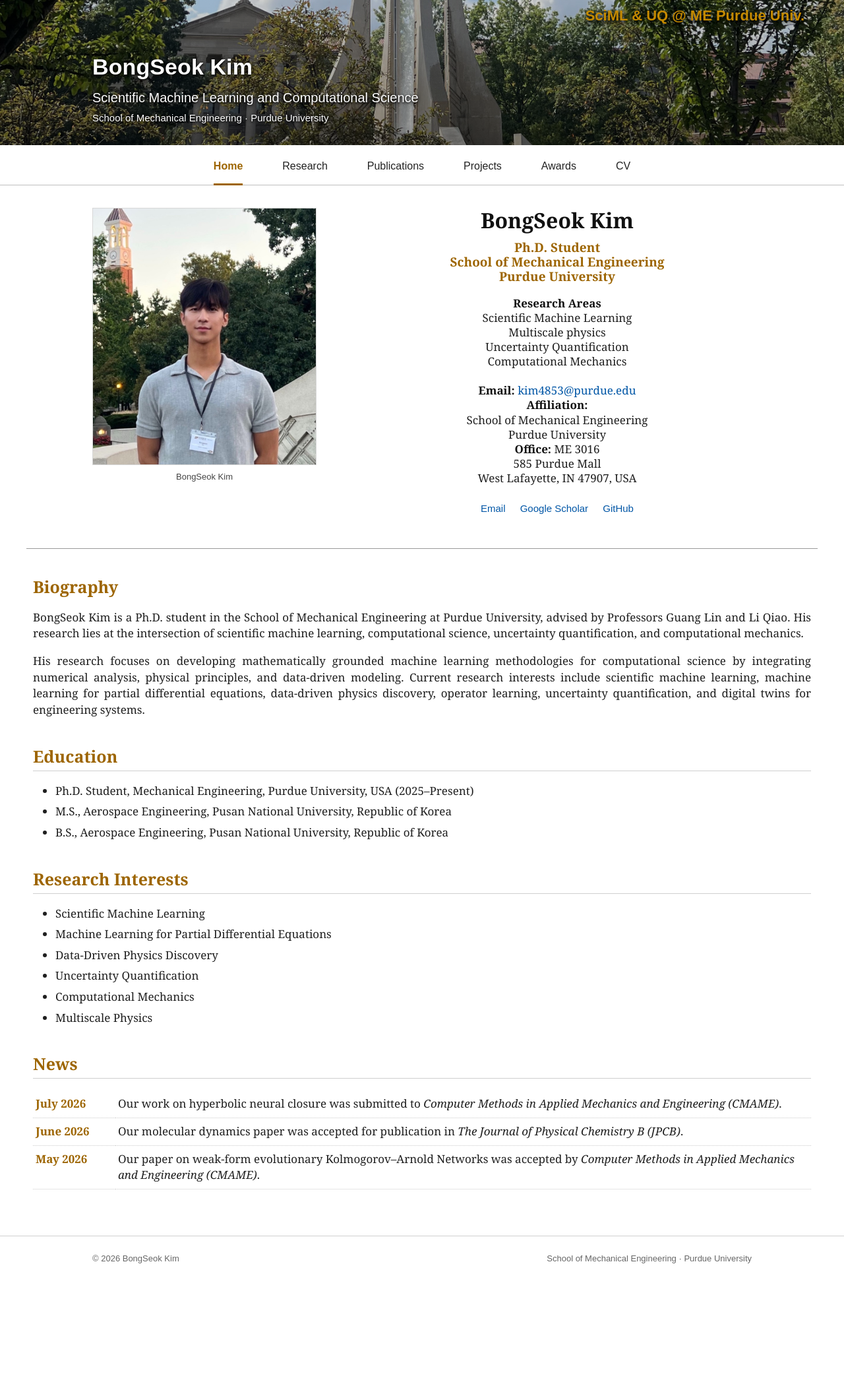
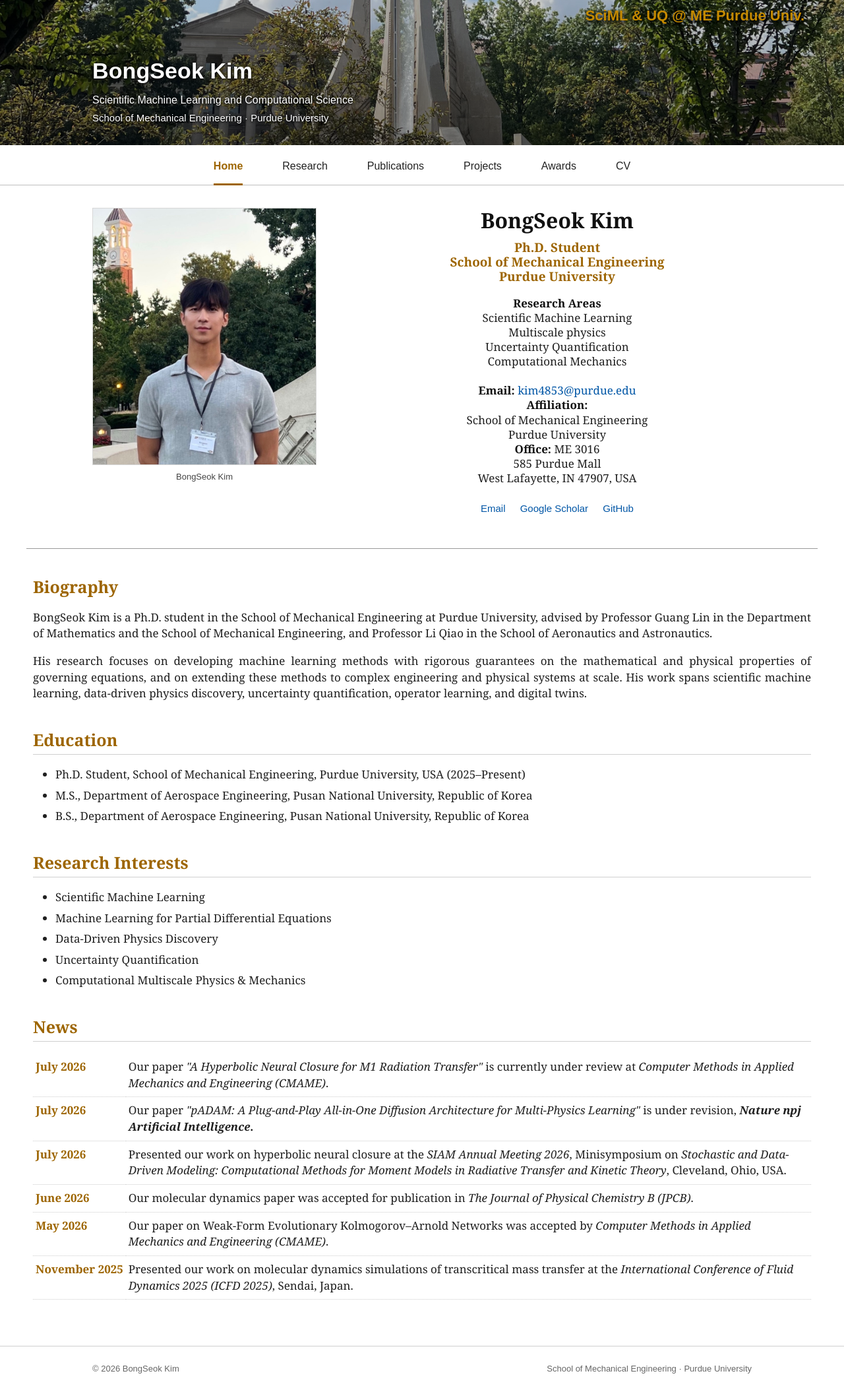
Before and after one commit to Kim4853/Kim4853.github.io, a Jekyll site: the page built from index.md, in a window 1280 px wide. Shown: the whole page at 66% size. Built offline with Jekyll 4.4.1, drawn with Linux system fonts in a browser that asks for light colours; before the commit the page ends 1943 px from its top, so only the background shows below that.

Commit message:
Update homepage news

```diff
--- a/assets/css/style.css
+++ b/assets/css/style.css
@@ -145,7 +145,7 @@ a:hover {
   margin-top: 8px;
 
   font-family: Arial, Helvetica, sans-serif;
-  font-size: 20px;
+  font-size: 16px;
   font-weight: 500;
 
   text-shadow:
--- a/index.md
+++ b/index.md
@@ -85,11 +85,11 @@ permalink: /
     <h2>Biography</h2>
 
     <p>
-      BongSeok Kim is a Ph.D. student in the School of Mechanical Engineering at Purdue University, advised by Professors Guang Lin and Li Qiao. His research lies at the intersection of scientific machine learning, computational science, uncertainty quantification, and computational mechanics.
+    BongSeok Kim is a Ph.D. student in the School of Mechanical Engineering at Purdue University, advised by Professor Guang Lin in the Department of Mathematics and the School of Mechanical Engineering, and Professor Li Qiao in the School of Aeronautics and Astronautics.
     </p>
 
     <p>
-      His research focuses on developing mathematically grounded machine learning methodologies for computational science by integrating numerical analysis, physical principles, and data-driven modeling. Current research interests include scientific machine learning, machine learning for partial differential equations, data-driven physics discovery, operator learning, uncertainty quantification, and digital twins for engineering systems.
+    His research focuses on developing machine learning methods with rigorous guarantees on the mathematical and physical properties of governing equations, and on extending these methods to complex engineering and physical systems at scale. His work spans scientific machine learning, data-driven physics discovery, uncertainty quantification, operator learning, and digital twins.
     </p>
 
   </section>
@@ -101,17 +101,17 @@ permalink: /
     <ul class="degree-list">
 
       <li>
-        Ph.D. Student, Mechanical Engineering,
+        Ph.D. Student, School of Mechanical Engineering,
         Purdue University, USA (2025–Present)
       </li>
 
       <li>
-        M.S., Aerospace Engineering,
+        M.S., Department of Aerospace Engineering,
         Pusan National University, Republic of Korea
       </li>
 
       <li>
-        B.S., Aerospace Engineering,
+        B.S., Department of Aerospace Engineering,
         Pusan National University, Republic of Korea
       </li>
 
@@ -142,12 +142,9 @@ permalink: /
       </li>
 
       <li>
-        Computational Mechanics
+        Computational Multiscale Physics & Mechanics
       </li>
 
-      <li>
-        Multiscale Physics
-      </li>
 
     </ul>
 
@@ -155,44 +152,82 @@ permalink: /
 
   <section>
 
-    <h2>News</h2>
+<h2>News</h2>
 
-    <table class="news-table">
+<table class="news-table">
 
-      <tr>
-        <td class="news-date">
-          July 2026
-        </td>
+  <tr>
+    <td class="news-date">
+      July 2026
+    </td>
 
-        <td>
-          Our work on hyperbolic neural closure was submitted to
-          <i>Computer Methods in Applied Mechanics and Engineering (CMAME)</i>.
-        </td>
-      </tr>
+    <td>
+      Our paper <i>"A Hyperbolic Neural Closure for M1 Radiation Transfer"</i>
+      is currently under review at
+      <i>Computer Methods in Applied Mechanics and Engineering (CMAME)</i>.
+    </td>
+  </tr>
 
-      <tr>
-        <td class="news-date">
-          June 2026
-        </td>
+  <tr>
+    <td class="news-date">
+      July 2026
+    </td>
 
-        <td>
-          Our molecular dynamics paper was accepted for publication in
-          <i>The Journal of Physical Chemistry B (JPCB)</i>.
-        </td>
-      </tr>
+    <td>
+      Our paper <i>"pADAM: A Plug-and-Play All-in-One Diffusion Architecture for Multi-Physics Learning"</i>
+      is under revision,
+      <b><i>Nature npj Artificial Intelligence</i>.</b>
+    </td>
+  </tr>
 
-      <tr>
-        <td class="news-date">
-          May 2026
-        </td>
+  <tr>
+    <td class="news-date">
+      July 2026
+    </td>
 
-        <td>
-          Our paper on weak-form evolutionary Kolmogorov–Arnold Networks was accepted by
-          <i>Computer Methods in Applied Mechanics and Engineering (CMAME)</i>.
-        </td>
-      </tr>
+    <td>
+      Presented our work on hyperbolic neural closure at the
+      <i>SIAM Annual Meeting 2026</i>,
+      Minisymposium on <i>Stochastic and Data-Driven Modeling: Computational Methods for Moment Models in Radiative Transfer and Kinetic Theory</i>,
+      Cleveland, Ohio, USA.
+    </td>
+  </tr>
 
-    </table>
+  <tr>
+    <td class="news-date">
+      June 2026
+    </td>
+
+    <td>
+      Our molecular dynamics paper was accepted for publication in
+      <i>The Journal of Physical Chemistry B (JPCB)</i>.
+    </td>
+  </tr>
+
+  <tr>
+    <td class="news-date">
+      May 2026
+    </td>
+
+    <td>
+      Our paper on Weak-Form Evolutionary Kolmogorov–Arnold Networks was accepted by
+      <i>Computer Methods in Applied Mechanics and Engineering (CMAME)</i>.
+    </td>
+  </tr>
+
+  <tr>
+    <td class="news-date">
+      November 2025
+    </td>
+
+    <td>
+      Presented our work on molecular dynamics simulations of transcritical mass transfer at the
+      <i>International Conference of Fluid Dynamics 2025 (ICFD 2025)</i>,
+      Sendai, Japan.
+    </td>
+  </tr>
+
+</table>
 
   </section>
 
```
Also changed, not shown: 2 other files.
